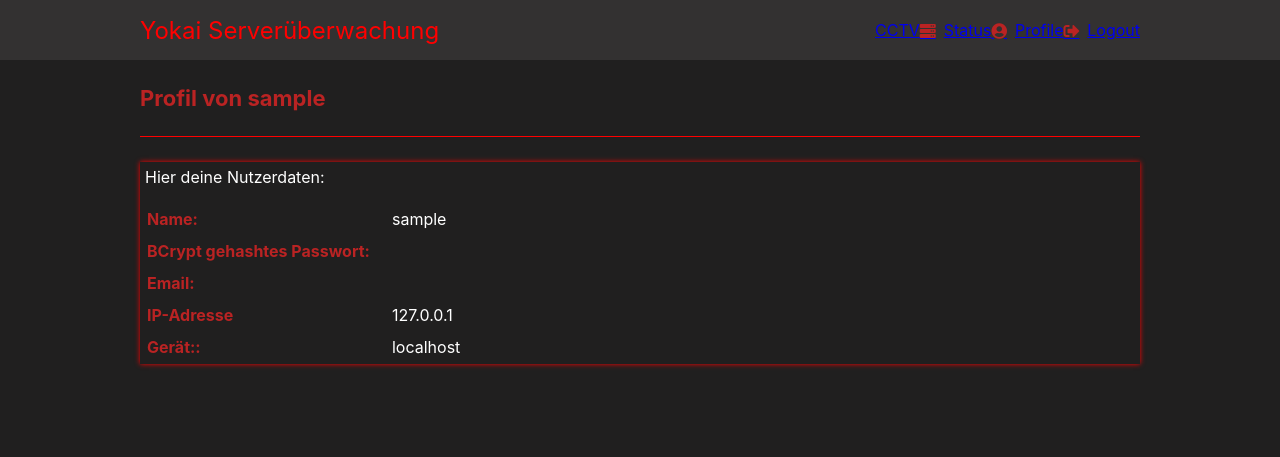
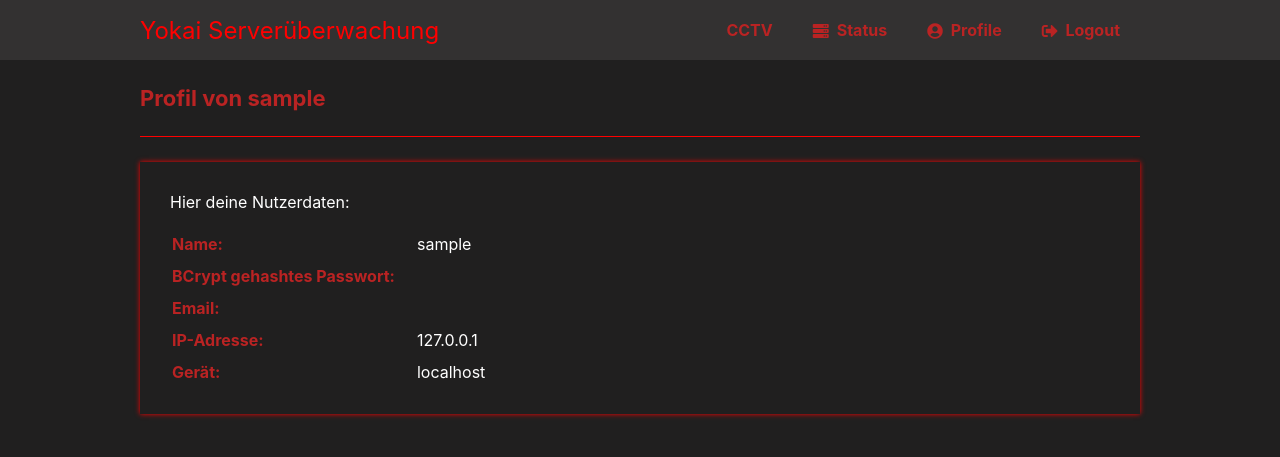
Before and after one commit to Yokai-SUEW/html_old, a PHP site: page /profile.php in a window 1280 px wide. Shown: the top 457 px of the page. Run offline with PHP 8.4, Linux system fonts and the light colour scheme; the visitor is signed in with stand-in values (Sample User, id 1); data that the repository does not hold is empty.

Commit message:
Content and style changes

```diff
--- a/profile.php
+++ b/profile.php
@@ -53,11 +53,11 @@ $stmt->close();
 						<td><a href="mailto:$email" id="mail"><?=$email?></a></td>
                     </tr>
                     <tr>
-                        <td>IP-Adresse</td>
+                        <td>IP-Adresse:</td>
                         <td><?php echo $_SERVER["REMOTE_ADDR"];?></td>
                     </tr>
                     <tr>
-                        <td>Gerät::</td>
+                        <td>Gerät:</td>
                         <td><?php $host = gethostbyaddr($_SERVER["REMOTE_ADDR"]);
                             echo $host;?></td>
                     </tr>
--- a/style.css
+++ b/style.css
@@ -93,7 +93,7 @@ jeweiligen Element vorgenommen wenn man mit dem Cursor drüber fährt*/
 	color: red;
 	font-weight: normal;
 }
-.navtop div a i {
+.navtop div a {
 	padding: 0 20px;
 	text-decoration: none;
 	color: #ba2323;
@@ -121,7 +121,8 @@ body.loggedin {
 }
 .content > p, .content > div {
 	box-shadow: 0 0 5px 0 rgba(255, 0, 0, 2);
-	margin: 25px 0;
+    margin: 25px 0;
+    padding: 25px;
     color: #ffffff;
 	background-color: #201f1f;
 }
```
